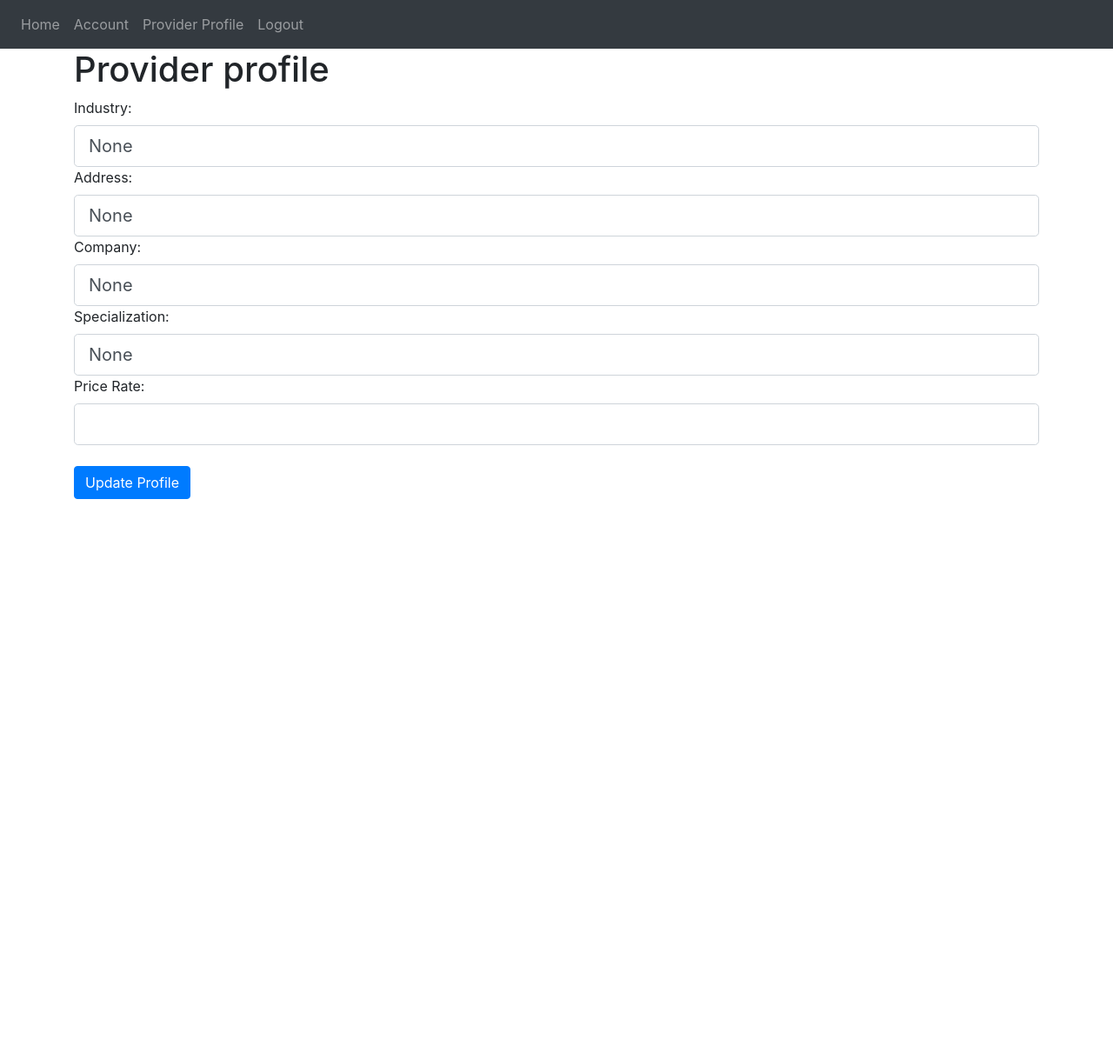
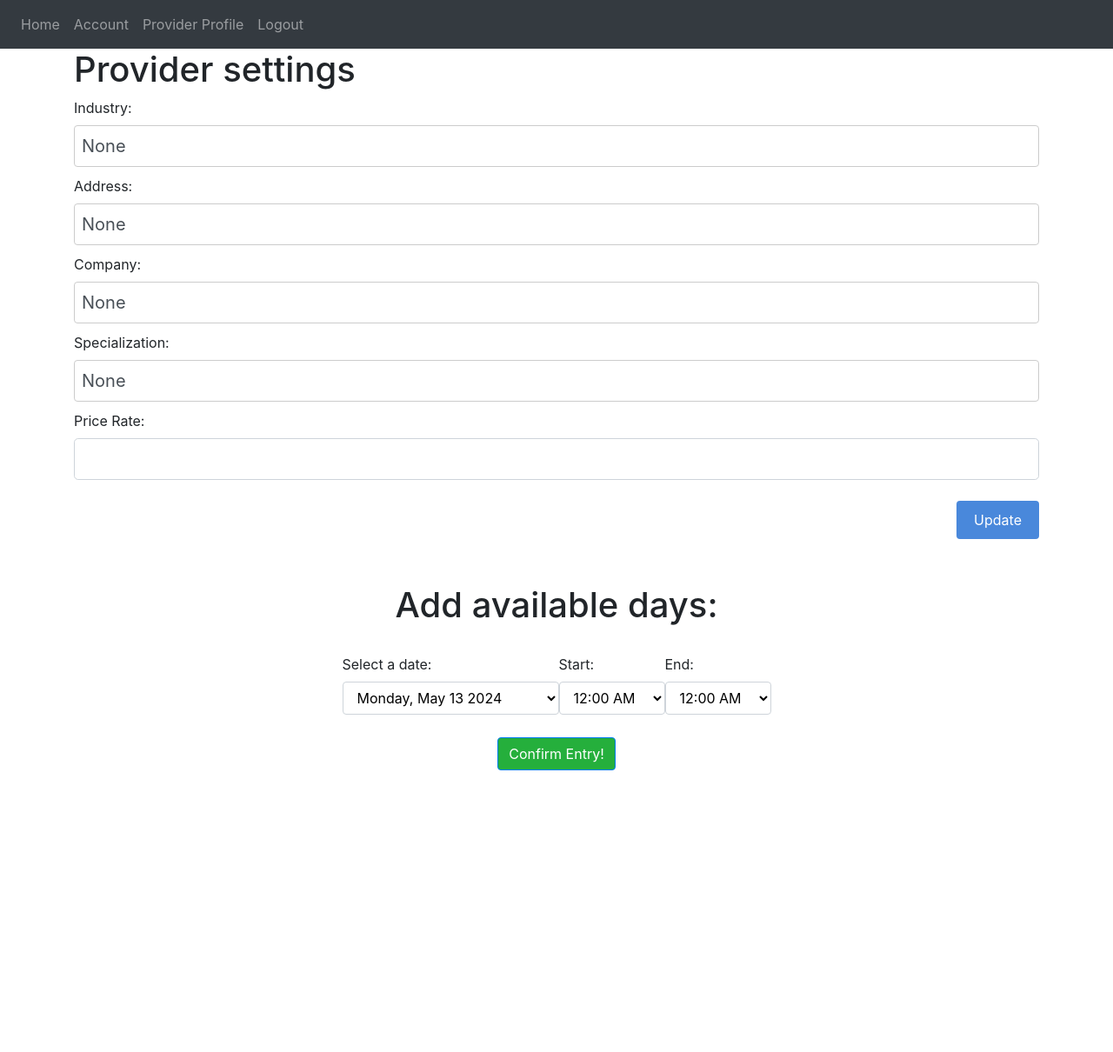
Before and after one commit to datasheng/intro-to-database-management-system-team-ww-nailvana, a Flask app: page /provider_profile in a window 1280 px wide. Shown: the whole page at 87% size. Before the commit the page ends 574 px from the top, so only its background shows below. Run offline with Flask 3, Linux system fonts and the light colour scheme; a user stored in the database is signed in; data comes from the database, SQL or seed files in the repository; parts of the project's set-up code (start-up, migrations or seed data) failed here and were passed over; some libraries are stand-ins or nearby versions.

Commit message:
input providers schedule into db

```diff
--- a/Digital-Service/website/auth.py
+++ b/Digital-Service/website/auth.py
@@ -1,7 +1,10 @@
-from flask import Blueprint, render_template, request, flash, redirect, url_for
-from .models import Provider, Customer
+from flask import Blueprint, render_template, request, flash, redirect, url_for, jsonify
+from .models import Provider, Customer, ProviderSchedule
 from werkzeug.security import generate_password_hash, check_password_hash
 from . import db
+import datetime
+from datetime import timedelta, date
+import calendar
 from flask_login import (
     login_user,
     login_required,
@@ -137,6 +140,75 @@
         flash("Profile updated", category="success")
         return redirect(url_for("auth.provider_profile"))
 
+    class_entry_relations = get_provider_dropdown_values()
+
+    default_classes = list(class_entry_relations.keys())
+    if class_entry_relations:
+        default_values = class_entry_relations[default_classes[0]]
+    else:
+        default_values = []
+
+    return render_template(
+        "providerprofile.html",
+        form = form,
+        all_classes=default_classes,
+        start_time=default_values,
+        end_time=default_values,
+        user=current_user,
+        type=type,
+    )
+
     return render_template(
         "providerprofile.html", user=current_user, form=form, type=type
     )
+
+
+
+def get_provider_dropdown_values():
+    today = date.today()
+    myDict = {}
+    hours_list = ['12:00 AM', '01:00 AM', '02:00 AM', '03:00 AM', '04:00 AM', '05:00 AM', '06:00 AM', '07:00 AM', '08:00 AM',
+                '09:00 AM', '10:00 AM', '11:00 AM', '12:00 PM', '01:00 PM', '02:00 PM', '03:00 PM', '04:00 PM', '05:00 PM',
+                '06:00 PM', '07:00 PM', '08:00 PM', '09:00 PM', '10:00 PM', '11:00 PM']
+
+    for i in range(31):
+        #lst_c = []
+        today = date.today()
+        d = timedelta(i)
+        new_date = today + d
+        #print(new_date)
+        # for hour in hours_list:
+        myDict[str(datetime.datetime.strptime(str(new_date), "%Y-%m-%d").strftime("%A, %B %d %Y"))] = hours_list
+
+    return myDict
+
+
+@auth.route("/_process_provider_schedule")
+def process_provider_schedule():
+    selected_date = request.args.get("selected_date", type=str)
+    start_time = request.args.get("start_time", type=str)
+    end_time = request.args.get("end_time", type=str)
+    provider_id = current_user.ProviderID
+
+    sql_formatted_date = datetime.datetime.strptime(selected_date, "%A, %B %d %Y").strftime("%Y-%m-%d")
+
+    start_hour = int(datetime.datetime.strptime(start_time, "%I:%M %p").strftime("%H"))
+    end_hour = int(datetime.datetime.strptime(end_time, "%I:%M %p").strftime("%H"))
+
+    for i in range(start_hour, end_hour):
+        start = datetime.datetime.strptime(str(i), "%H").strftime("%H:%M:%S")
+        end = datetime.datetime.strptime(str(i+1), "%H").strftime("%H:%M:%S")
+        new_time_slot = ProviderSchedule(
+            ProviderID = provider_id,
+            StartTime = start,
+            EndTime = end,
+            AppointmentDate = sql_formatted_date
+        )
+        db.session.add(new_time_slot)
+        db.session.commit()
+
+    return jsonify(
+        random_text="You added {}, from {} - {}.".format(
+            selected_date, start_time, end_time,
+        )
+    )
--- a/Digital-Service/website/forms.py
+++ b/Digital-Service/website/forms.py
@@ -116,7 +116,7 @@
     company = StringField("Company:", validators=[Length(max=64)])
     specialization = StringField("Specialization:", validators=[Length(max=64)])
     price_rate = IntegerField("Price Rate:")
-    submit = SubmitField("Update Profile")
+    submit = SubmitField("Update")
 
 
 class BookingForm(FlaskForm):
--- a/Digital-Service/website/templates/nailvanaPages/nailvana.html
+++ b/Digital-Service/website/templates/nailvanaPages/nailvana.html
@@ -138,7 +138,7 @@
                             padding-left: 20px;
                             margin-left: 20px;
                             font-style:italic;">
-                            Price Rate: {{ provider.PriceRate }}
+                            Price Rate: ${{ provider.PriceRate }}
                         </aside>
                     </div>
                     <br></br>
--- a/Digital-Service/website/templates/providerprofile.html
+++ b/Digital-Service/website/templates/providerprofile.html
@@ -1,5 +1,7 @@
 {% extends "base.html" %} {% block title %}Profile{% endblock %} {% block content
     %}
+
+{% block form %}
 <form method="POST">
 {{ form.csrf_token }}
 <!DOCTYPE html>
@@ -12,7 +14,7 @@
     </style>
 </head>
 <body>
-    <h1>Provider profile</h1>
+    <h1>Provider settings</h1>
         <div>
             {{ form.industry.label(class="form-control-label") }}
 
@@ -83,10 +85,190 @@
                         {{ form.price_rate(value=current_user.PriceRate, class="form-control form-control-lg") }}
                     {% endif %}
         </div>
-        <br />
+        <br>
         {{ form.submit(class="btn btn-primary") }}
     </form>
 </body>
 </html>
+<br><br><br><br>
 
 {% endblock %}
+
+{% block dropdown %}
+<html lang="en">
+
+  <head>
+      <meta charset="UTF-8">
+      <meta name="viewport" content="width=device-width, initial-scale=1.0">
+      <title>Provider Schedule Form</title>
+      <style>
+          /* Style for the form */
+          body {
+              background-color: #ffffff;
+
+          }
+
+          form {
+              max-width: 2000px;
+
+          }
+
+          label {
+              display: block;
+
+          }
+
+          input[type="text"],
+          select {
+              width: 100%;
+              padding: 8px;
+              margin-bottom: 10px;
+              border: 1px solid #ccc;
+              border-radius: 4px;
+              box-sizing: border-box;
+          }
+
+          input[type="submit"] {
+              background-color: #4988db;
+              color: white;
+              padding: 10px 20px;
+              border: none;
+              border-radius: 4px;
+              cursor: pointer;
+              float: right;
+          }
+
+          input[type="submit"]:hover {
+              background-color: #45a049;
+          }
+
+          /* Style for the schedule table */
+          table {
+              width: 100%;
+              border-collapse: collapse;
+              margin-bottom: 20px;
+          }
+
+          th,
+          td {
+              border: 1px solid #ddd;
+              padding: 8px;
+              text-align: left;
+          }
+
+          th {
+              background-color: #f2f2f2;
+          }
+
+          body {
+              padding-bottom: 300px;
+          }
+          .wrapper {
+              text-align: center;
+          }
+          .button {
+              position: absolute;
+              top: 50%;
+          }
+
+      </style>
+  </head>
+
+  <body>
+      <style>
+          textarea#description {
+              resize: vertical;
+              /* Allow vertical resizing only */
+              min-height: 100px;
+              /* Set a minimum height */
+              width: 100%;
+              /* Set width to 100% */
+          }
+      </style>
+
+  {% if user.is_authenticated %}
+
+
+  <body>
+      <div class="container">
+        <div class="header">
+          <h1 class="text-center ">Add available days:</h1>
+        </div>
+
+        <br>
+
+        <div class="row justify-content-center align-items-center">
+          <div class="form-group col-xs-6">
+            <label for="all_classes">Select a date:</label>
+            <select class="form-control" style="color: rgb(0, 0, 0); background: #ffffff;" id="all_classes">
+              {% for o in all_classes %}
+                      <option value="{{ o }}">{{ o }}</option>
+              {% endfor %}
+            </select>
+          </div>
+          <div class="form-group col-xs-6">
+            <label for="start_time">Start:</label>
+            <select class="form-control" style="color:rgb(0, 0, 0); background:#ffffff;" id="start_time">
+              {% for o in start_time %}
+                      <option value="{{ o }}">{{ o }}</option>
+              {% endfor %}
+            </select>
+          </div>
+          <div class="form-group col-xs-6">
+            <label for="end_time">End:</label>
+            <select class="form-control" style="color:rgb(0, 0, 0); background:#ffffff;" id="end_time">
+              {% for o in end_time %}
+                      <option value="{{ o }}">{{ o }}</option>
+              {% endfor %}
+            </select>
+          </div>
+        </div>
+
+        <div class="wrapper">
+          <button type="button" style="color:white; background:#25af3c;" id="process_input" class="btn btn-primary">Confirm Entry!</button>
+        </div><br>
+        <div id="processed_results" class = "wrapper">
+          <!-- Here we display some output based on the selection -->
+
+        </div>
+      </div>
+
+  </body>
+
+
+
+  {% endif %}
+
+  </body>
+
+  </html>
+{% endblock %}
+
+{% endblock %}
+
+{% block javascript %}
+<script src="https://code.jquery.com/jquery-1.12.4.js" type="text/javascript"></script>
+<script src="https://maxcdn.bootstrapcdn.com/bootstrap/3.3.7/js/bootstrap.min.js"></script>
+<script type="text/javascript">
+$(document).ready(function() {
+
+  $('#all_classes').change(function(){
+
+  });
+  $('#process_input').bind('click', function() {
+
+      $.getJSON('/_process_provider_schedule', {
+          selected_date: $('#all_classes').val(),
+          start_time: $('#start_time').val(),
+          end_time: $('#end_time').val(),
+
+      }).done(function(data) {
+          $('#processed_results').text(data.random_text);
+      })
+    return false;
+
+  });
+});
+</script>
+
+{% endblock %}
--- a/Digital-Service/website/templates/providers.html
+++ b/Digital-Service/website/templates/providers.html
@@ -93,7 +93,7 @@
             {% for provider in providers %}
             <a href="/provider/{{ provider.ProviderID }}" class="provider-item">
                 <li>
-                    <span class="provider-name">{{ provider.Name }}</span>
+                    <span class="provider-name">{{ provider.Name }}, (${{provider.PriceRate}})</span>
                     <p class="provider-description">{{ provider.Specialization }}</p>
                 </li>
             </a>
```
Also changed, not shown: Digital-Service/website/models.py (+10 -6 lines), Digital-Service/website/templates/provider.html (+6 -3 lines), Digital-Service/website/views.py (+97 -68 lines).
